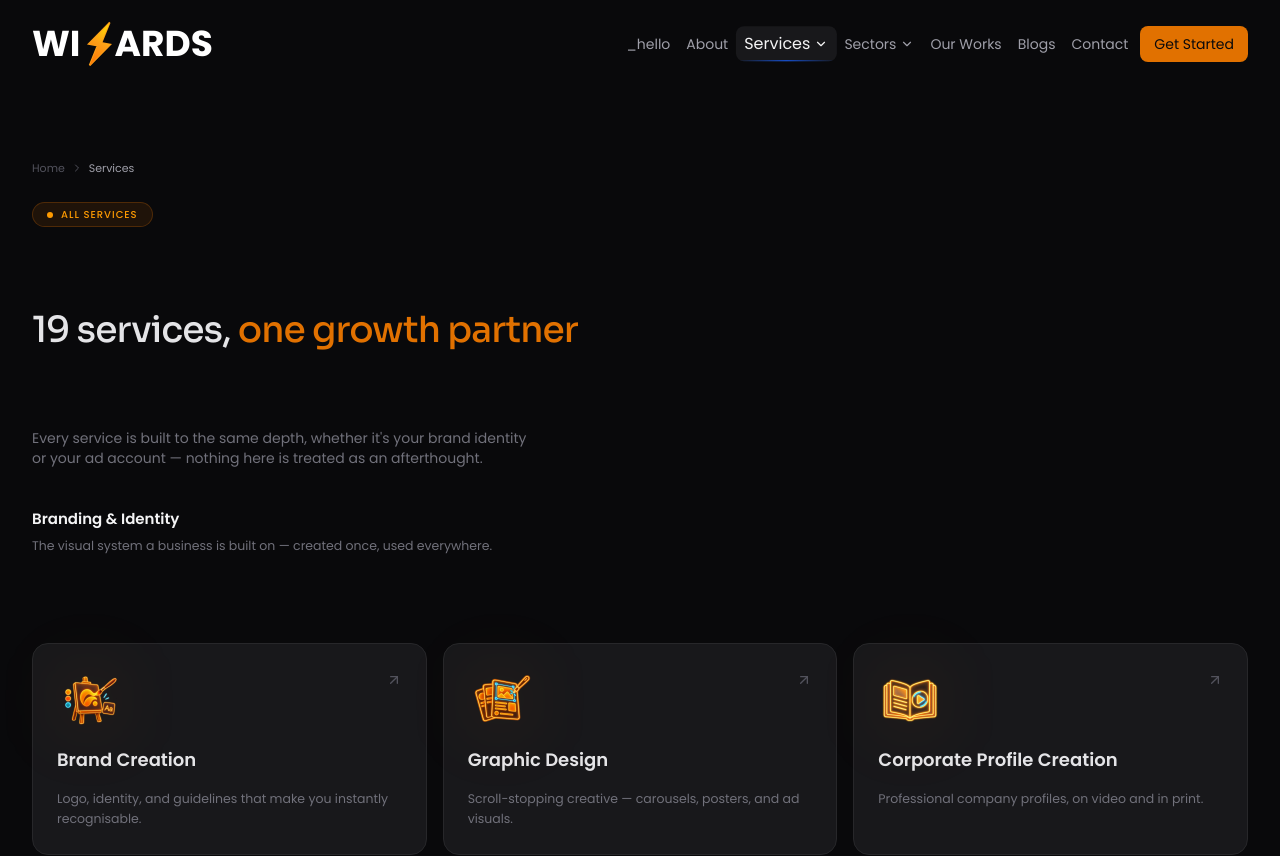
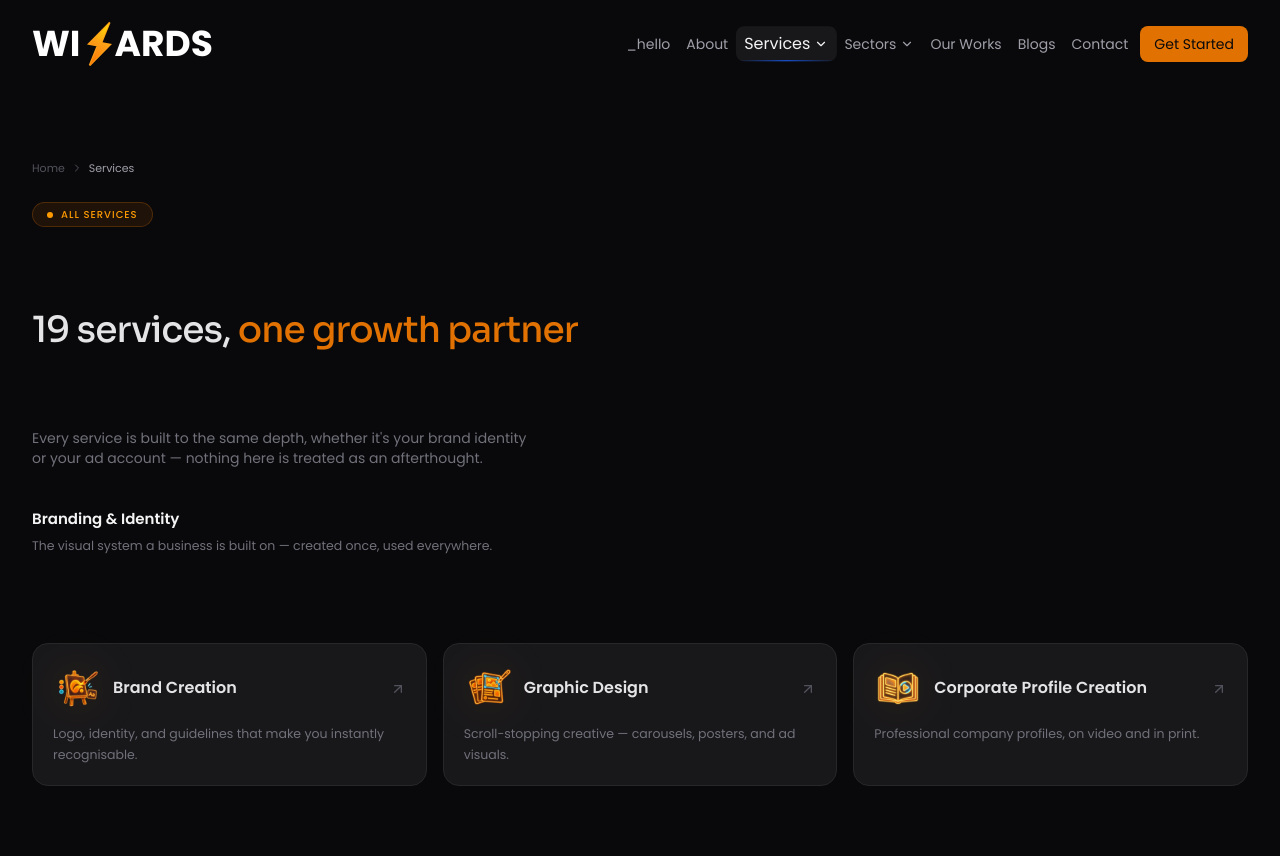
Before and after one commit to akshatwizard/wizards_next, a Next.js app: page /services in a window 1280 px wide. Shown: the top 856 px of the page. Built offline with nearby package versions, Linux system fonts and the light colour scheme.

Commit message:
Add files via upload

```diff
--- a/src/app/services/page.tsx
+++ b/src/app/services/page.tsx
@@ -60,12 +60,12 @@
     return (
         <Link
             href={`/services/${slug}`}
-            className="group bg-zinc-900 border border-zinc-800 hover:border-amber-600/30 rounded-2xl p-6 transition-colors flex flex-col gap-4 h-full"
+            className="group bg-zinc-900 border border-zinc-800 hover:border-amber-600/30 rounded-2xl p-5 transition-colors flex flex-col gap-3 h-full"
         >
-            <div className="flex items-start justify-between">
-                {/* Icon — enlarged and given a soft ambient glow so it's the focal point of the card */}
-                <div className="relative w-16 h-16 shrink-0 flex items-center justify-center">
-                    <div className="absolute inset-0 bg-amber-600/10 blur-2xl rounded-full scale-90 group-hover:bg-amber-600/15 transition-colors duration-300" />
+            {/* Icon + heading side by side — no more stacking them with empty space underneath */}
+            <div className="flex items-center gap-3">
+                <div className="relative w-12 h-12 shrink-0 flex items-center justify-center">
+                    <div className="absolute inset-0 bg-amber-600/10 blur-xl rounded-full scale-90 group-hover:bg-amber-600/15 transition-colors duration-300" />
                     <Image
                         src={`/images/services/icons/${slug}-icon.webp`}
                         alt={`${name} icon`}
@@ -74,9 +74,11 @@
                         className="relative w-full h-full object-contain"
                     />
                 </div>
-                <ArrowUpRight size={16} className="text-zinc-600 group-hover:text-amber-600 transition-colors shrink-0 mt-1" />
+                <div className="flex-1 flex items-start justify-between gap-2 min-w-0">
+                    <p className="text-zinc-200 text-[16px] font-semibold group-hover:text-amber-600 transition-colors leading-snug">{name}</p>
+                    <ArrowUpRight size={16} className="text-zinc-600 group-hover:text-amber-600 transition-colors shrink-0 mt-1" />
+                </div>
             </div>
-            <p className="text-zinc-200 text-[18px] font-semibold group-hover:text-amber-600 transition-colors leading-snug">{name}</p>
             <p className="text-zinc-500 text-[12.5px] font-light leading-relaxed">{desc}</p>
         </Link>
     )
--- a/src/components/services.tsx
+++ b/src/components/services.tsx
@@ -33,13 +33,14 @@
     return (
         <Link
             href={`/services/${slug}`}
-            className="group h-full relative bg-zinc-900 lg:p-7 md:p-6 p-5 flex flex-col gap-4 transition-colors duration-200 hover:bg-zinc-800/60"
+            className="group h-full relative bg-zinc-900 lg:p-6 md:p-5 p-4 flex flex-col gap-3 transition-colors duration-200 hover:bg-zinc-800/60"
         >
             <div className="absolute top-0 left-0 right-0 h-0.5 bg-zinc-700/50 group-hover:bg-amber-600 transition-colors duration-300" />
 
-            {/* Icon — given its own space and a soft ambient glow so it reads as the focal point, not a small corner mark */}
-            <div className="relative w-20 h-20 shrink-0 flex items-center justify-center mb-1">
-                <div className="absolute inset-0 bg-amber-600/10 blur-2xl rounded-full scale-90 group-hover:bg-amber-600/15 transition-colors duration-300" />
+            {/* Icon + heading side by side — no more stacking them with empty space underneath */}
+            <div className="flex items-center gap-3.5">
+                <div className="relative w-14 h-14 shrink-0 flex items-center justify-center">
+                    <div className="absolute inset-0 bg-amber-600/10 blur-xl rounded-full scale-90 group-hover:bg-amber-600/15 transition-colors duration-300" />
                     <Image
                         src={`/images/services/icons/${slug}-icon.webp`}
                         alt={`${name} icon`}
@@ -48,12 +49,12 @@
                         className="relative w-full h-full object-contain"
                     />
                 </div>
-
-            <div className="flex items-start justify-between gap-2">
-                <h3 className="text-[19px] text-zinc-200 leading-snug tracking-tight font-semibold">
+                <div className="flex-1 flex items-start justify-between gap-2 min-w-0">
+                    <h3 className="text-[17px] text-zinc-200 leading-snug tracking-tight font-semibold">
                         {name}
                     </h3>
                     <ArrowUpRight size={16} className="text-zinc-600 group-hover:text-amber-600 shrink-0 mt-1 opacity-0 group-hover:opacity-100 -translate-x-1 group-hover:translate-x-0 transition-all duration-200" />
+                </div>
             </div>
 
             <p className="text-[13px] text-zinc-500 leading-relaxed font-light">
```
Lines whose indentation alone changed are shown as unchanged.
